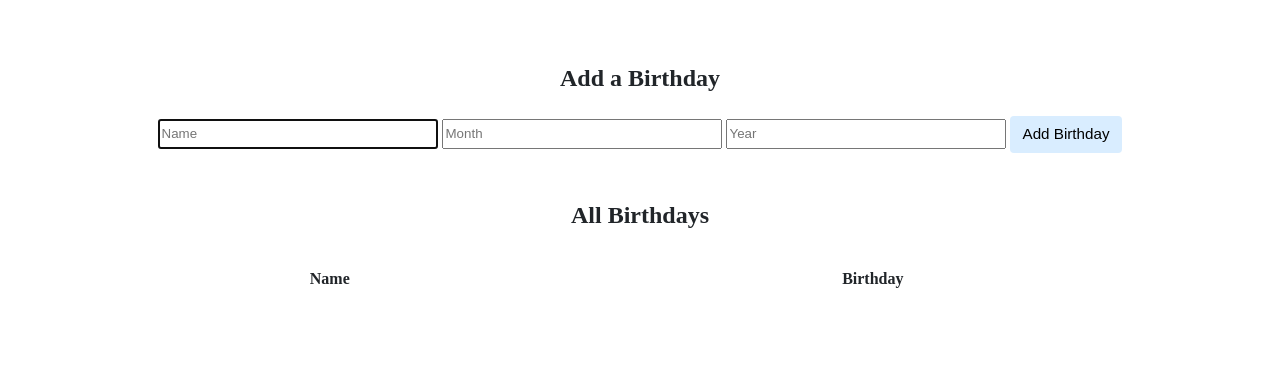
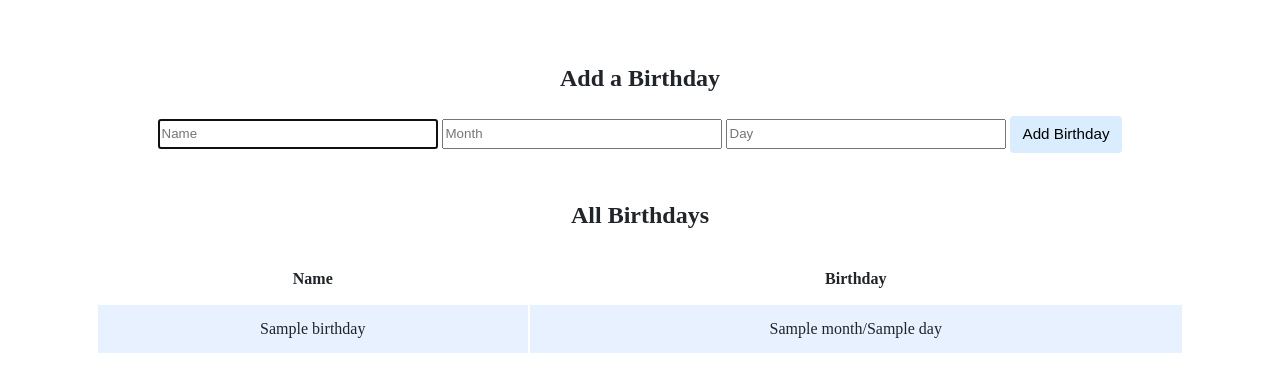
Before and after one commit to dddictionary/cs50, a Flask app: template birthdays/templates/index.html in a window 1280 px wide. Shown: the part 200-592 px from the top of the page. Run offline with Flask 2, Linux system fonts and the light colour scheme; the template is opened without the code that fills it: most values are stand-ins (such as "Sample title", 1, 10 or a date in 2020); lists and menus that the app fills with data are empty; some libraries are stand-ins or nearby versions.

Commit message:
Finished Lab 9

```diff
--- a/birthdays/app.py
+++ b/birthdays/app.py
@@ -1,5 +1,3 @@
-import os
-
 from cs50 import SQL
 from flask import Flask, flash, jsonify, redirect, render_template, request, session
 
@@ -27,14 +25,20 @@
     if request.method == "POST":
 
         # TODO: Add the user's entry into the database
-        name = db.execute("INSERT INTO birthdays (name)", request.form.get("name"))
-        month = db.execute("INSERT INTO birthdays (month)", request.form.get("month"))
-        year = db.execute("INSERT INTO birthdays (year)",request.form.get("year"))
+        message = ""
+        name = request.form.get("name")
+        month = request.form.get("month")
+        day = request.form.get("day")
+        if not name and not month and not day:
+            message += "Missing required fields!!"
+        else:
+            db.execute("INSERT INTO birthdays (name,month,day) VALUES(?,?,?)", name, month, day,)
 
-        return redirect("/")
+        birthdays = db.execute("SELECT * from birthdays")
+        return render_template("index.html", message=message, birthdays=birthdays)
 
     else:
 
         # TODO: Display the entries in the database on index.html
-
-        return render_template("index.html", name=name,month=month,year=year)
+        birthdays = db.execute("SELECT * from birthdays")
+        return render_template("index.html", birthdays=birthdays)
--- a/birthdays/static/styles.css
+++ b/birthdays/static/styles.css
@@ -80,3 +80,8 @@
 tbody tr:nth-of-type(odd) {
     background-color: rgb(179, 208, 255, 0.3)
 }
+
+.error_message{
+    color: red;
+    size: 1.5em;
+}
--- a/birthdays/templates/index.html
+++ b/birthdays/templates/index.html
@@ -12,13 +12,16 @@
         </div>
         <div class="container">
             <div class="section">
+                <div class="error_message">
+                    {{message}}
+                </div>
 
                 <h2>Add a Birthday</h2>
                 <!-- TODO: Create a form for users to submit a name, a month, and a day -->
                 <form action="/" name="birthday" method="POST" >
-                    <input type="text" autocomplete="off" autofocus name="Name" placeholder="Name">
-                    <input type="text" name="Month" placeholder="Month">
-                    <input type="text" name="Year" placeholder="Year">
+                    <input type="text" autocomplete="off" autofocus name="name" placeholder="Name">
+                    <input type="text" autocomplete="off" name="month" placeholder="Month">
+                    <input type="text" autocomplete="off" name="day" placeholder="Day">
                     <input type="submit" value="Add Birthday">
                 </form>
             </div>
@@ -35,7 +38,12 @@
                     </thead>
                     <tbody>
                         <!-- TODO: Loop through the database entries to display them in this table -->
-
+                        {% for birthday in birthdays%}
+                            <tr>
+                                <td>{{birthday.name}}</td>
+                                <td>{{birthday.month}}/{{birthday.day}}</td>
+                            </tr>
+                        {% endfor %}
                     </tbody>
                 </table>
             </div>
```
Also changed, not shown: birthdays/birthdays.db.
